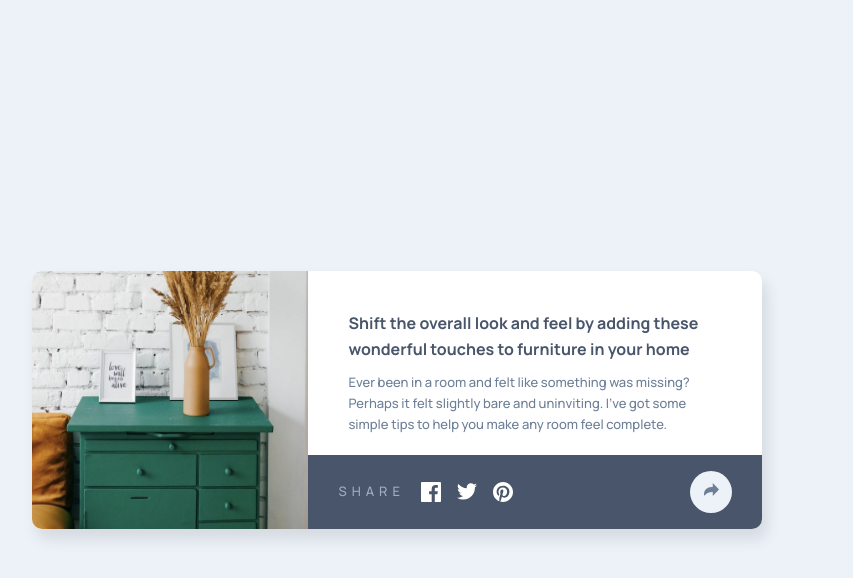
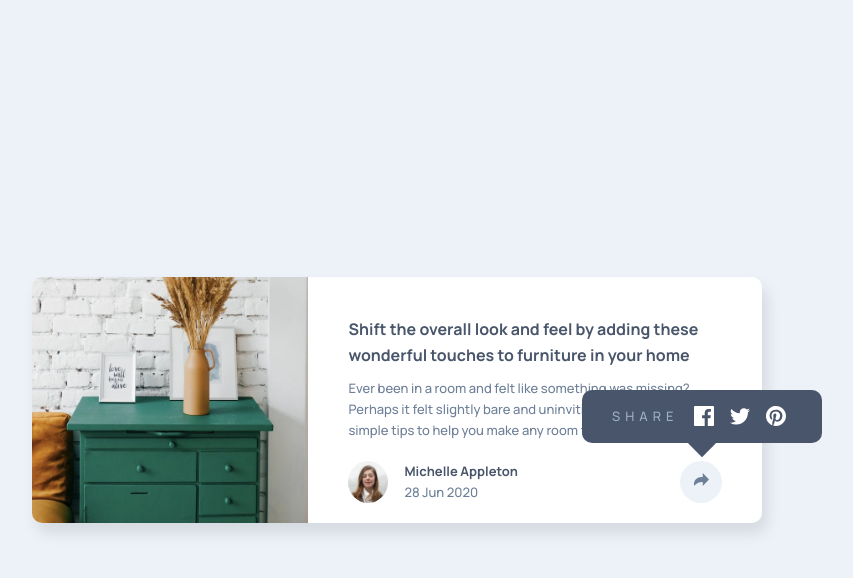
Before and after one commit to ABaker14791/Article-Preview-Component, a Next.js app: page / in a window 1280 px wide. Both pictures are taken after a click on the button 944 px from the left and 481 px from the top of the page. Shown: the top 578 px of the page, without its empty margins (243-1096 px from the left). Built offline with nearby package versions, Linux system fonts and the light colour scheme.

Commit message:
desktop active state and added absolute pos

```diff
--- a/pages/index.js
+++ b/pages/index.js
@@ -13,6 +13,10 @@ import twitterIcon from "../images/icon-twitter.svg";
 
 export default function Home() {
   const [clicked, setClicked] = useState(false);
+
+  function openShare() {
+    setClicked(!clicked);
+  }
 
   return (
     <div>
@@ -43,6 +47,7 @@ export default function Home() {
               </p>
             </div>
             {clicked ? (
+              <div className={Styles.CardFooterWrapper}>
                 <div className={Styles.CardFooterActive}>
                   <div className={Styles.SocialIcons}>
                     <p className={Styles.ShareText}>Share</p>
@@ -51,9 +56,27 @@ export default function Home() {
                     <Image src={twitterIcon} />
                     <Image src={pinterestIcon} />
                   </div>
-                <button className={Styles.ShareBtn} onClick={setClicked}>
+                  <button className={Styles.ShareBtn} onClick={openShare}>
                     <Image src={shareIcon} />
                   </button>
+                </div>
+                <div className={Styles.CardFooter}>
+                  <div className={Styles.AuthorContainer}>
+                    <Image
+                      src={avatar}
+                      className={Styles.Avatar}
+                      width="40"
+                      height="40"
+                    />
+                    <div className={Styles.CardAuthor}>
+                      <h2 className={Styles.CardName}>Michelle Appleton</h2>
+                      <p className={Styles.CardDate}>28 Jun 2020</p>
+                    </div>
+                  </div>
+                  <button className={Styles.ShareBtn} onClick={openShare}>
+                    <Image src={shareIcon} />
+                  </button>
+                </div>
               </div>
             ) : (
               <div className={Styles.CardFooter}>
@@ -69,7 +92,7 @@ export default function Home() {
                     <p className={Styles.CardDate}>28 Jun 2020</p>
                   </div>
                 </div>
-                <button className={Styles.ShareBtn} onClick={setClicked}>
+                <button className={Styles.ShareBtn} onClick={openShare}>
                   <Image src={shareIcon} />
                 </button>
               </div>
--- a/styles/Home.module.scss
+++ b/styles/Home.module.scss
@@ -10,7 +10,7 @@
     border-radius: 10px;
     overflow: hidden;
     background-color: #fff;
-    box-shadow: 5px 10px 15px rgb(0 0 0 / 10%)
+    box-shadow: 5px 10px 15px rgb(0 0 0 / 10%);
 }
 
 .CardContent {
@@ -59,10 +59,20 @@
 
 // active classes
 
+.CardFooterWrapper {
+    position: relative;
+}
+
 .CardFooterActive {
+    position: absolute;
+    bottom: 0;
+    left: 0;
+    right: 0;
+    z-index: 10;
     display: flex;
+    border-radius: 0 0 10px 10px;
     justify-content: space-between;
-    padding: 16px 30px 16px 30px;
+    padding: 12px 30px 15px 30px;
     background-color: hsl(217, 19%, 35%);
 }
 
@@ -90,15 +100,50 @@
     display: flex;
     flex-direction: row;
     width: 730px;
+    overflow: visible;
 }
 
 .Heroimg {
     width: 287px;
+    border-radius: 10px 0 0 10px;
 }
 
 .CardContent {
     margin:40px 40px 20px 40px;
 }
 
+.CardFooterWrapper {
+    position: relative;
+}
+
+.CardFooterActive {
+    position: absolute;
+    bottom:80px;
+    left: unset;
+    right: -60px;
+    width: 240px;
+    max-width: 240px;
+    margin: 0 !important;
+    border-radius: 10px;
+    padding: 16px 30px 16px 30px;
+    background-color: hsl(217, 19%, 35%);
+    z-index: 10;
+}
+
+.CardFooterActive .ShareBtn {
+    display: none;
+}
+
+.CardFooterActive::after {
+    content: "";
+    background-color: hsl(217, 19%, 35%);
+    width: 20px;
+    height: 20px;
+    transform: rotate(45deg);
+    position: absolute;
+    bottom:-10px;
+    left: 110px;
+}
+
 
 }
```
Lines whose indentation alone changed are shown as unchanged.
